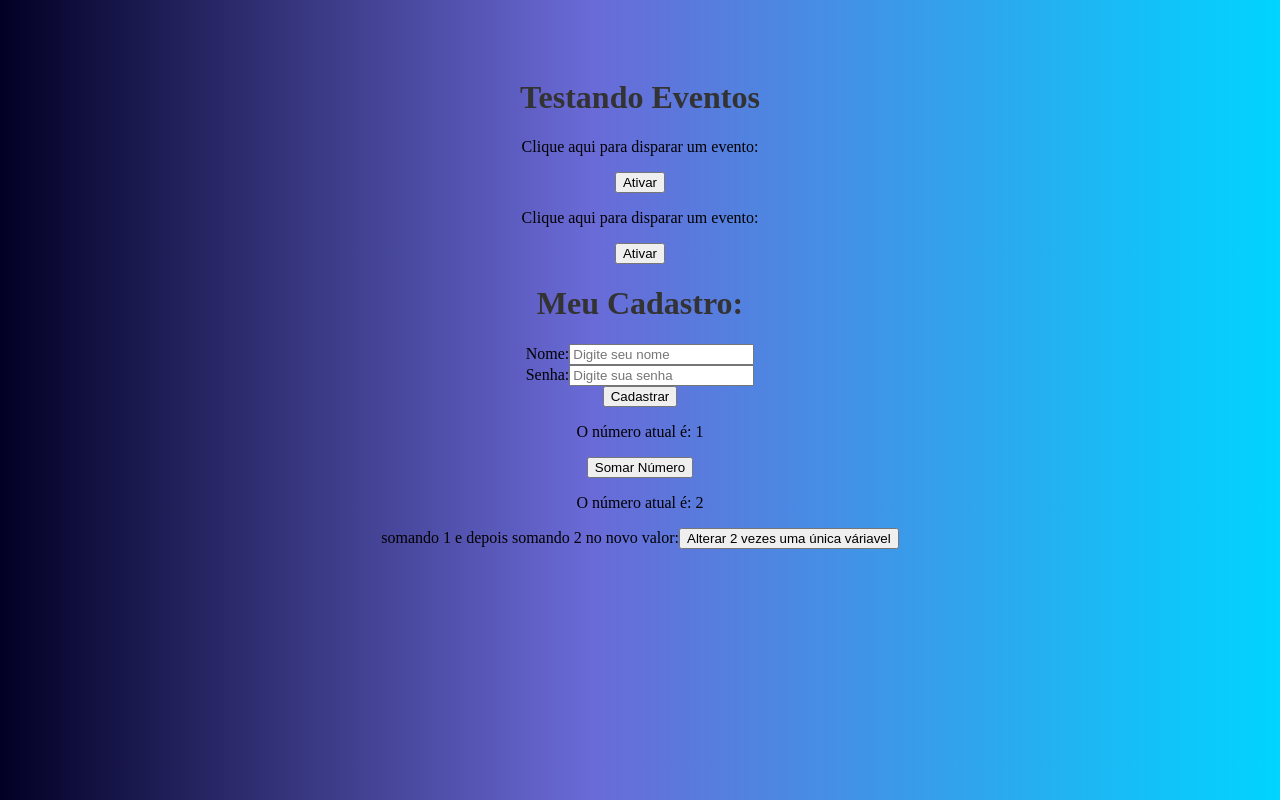
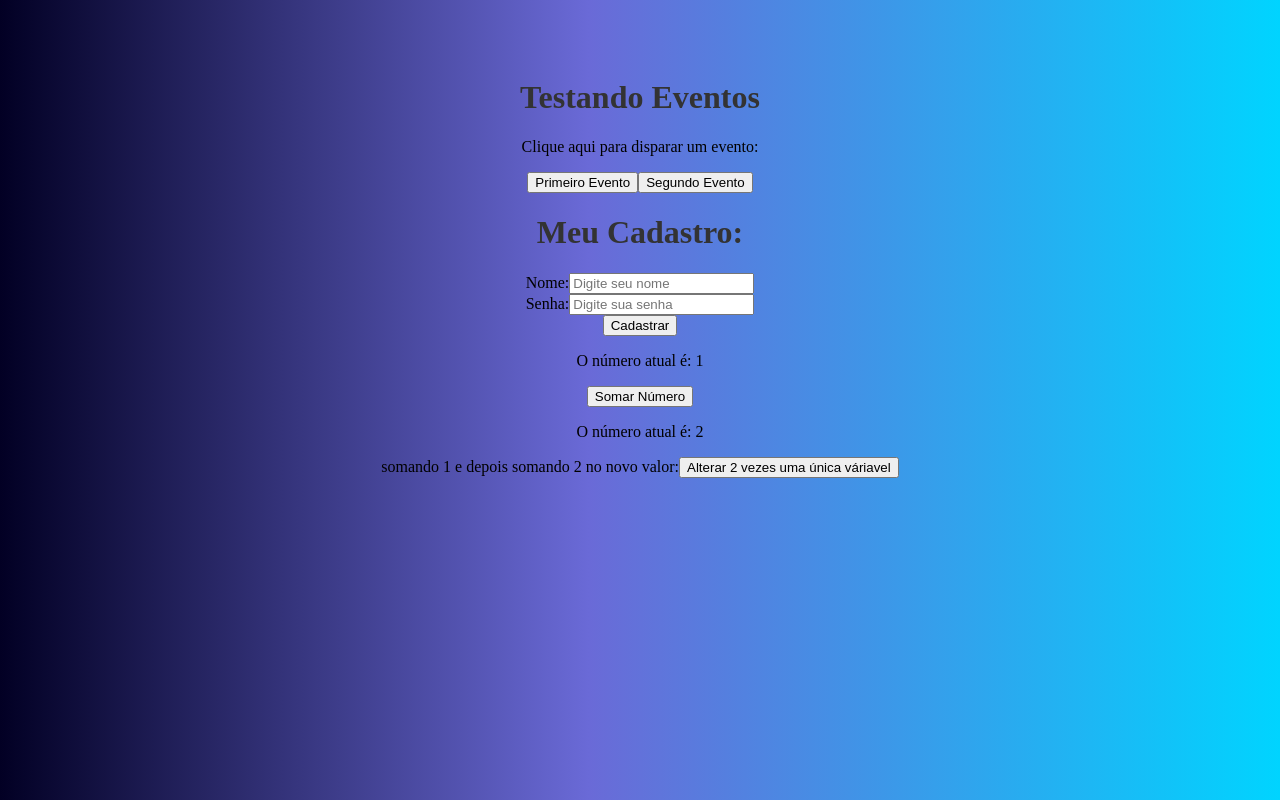
Before and after one commit to guilhermealbanaz/React.js-Curso-Introdutorio, a React (Create React App) app: page / in a window 1280 px wide. Shown: the top 800 px of the page. Built offline with nearby package versions, Linux system fonts and the light colour scheme.

Commit message:
passando métodos/eventos por props
um componente filho pode ativar o método do componente pai através do event

```diff
--- a/src/App.js
+++ b/src/App.js
@@ -22,7 +22,6 @@ function App() {
     <div className="App">
       <h1>Testando Eventos</h1>
       <Evento numero={1}/>
-      <Evento numero={2}/>
       <Form/>
       <div>
         <p>O número atual é: {number}</p>
--- a/src/components/Evento.js
+++ b/src/components/Evento.js
@@ -1,7 +1,13 @@
-function Evento({numero}){
+import Button from './evento/Button'
+
+function Evento(){
 
     function meuEvento(){
-        console.log(`Opa, fui ativado! ${numero}`)
+        console.log(`Ativando meu primeiro evento`)
+    }
+
+    function segundoEvento(){
+        console.log(`Ativando segundo evento`)
     }
 
     return(
@@ -9,7 +15,8 @@ function Evento({numero}){
             <p>
                  Clique aqui para disparar um evento:
             </p>
-            <button onClick={meuEvento}>Ativar</button>
+            <Button event={meuEvento} text="Primeiro Evento"/>
+            <Button event={segundoEvento} text="Segundo Evento"/>
         </div>
     )
 }
--- /dev/null
+++ b/src/components/evento/Button.js
@@ -0,0 +1,5 @@
+// ou passar props para Button e no on click passamos props.event e no botão props.text
+function Button({event, text}){
+    return <button onClick={event}>{text}</button>
+}
+export default Button;
```
